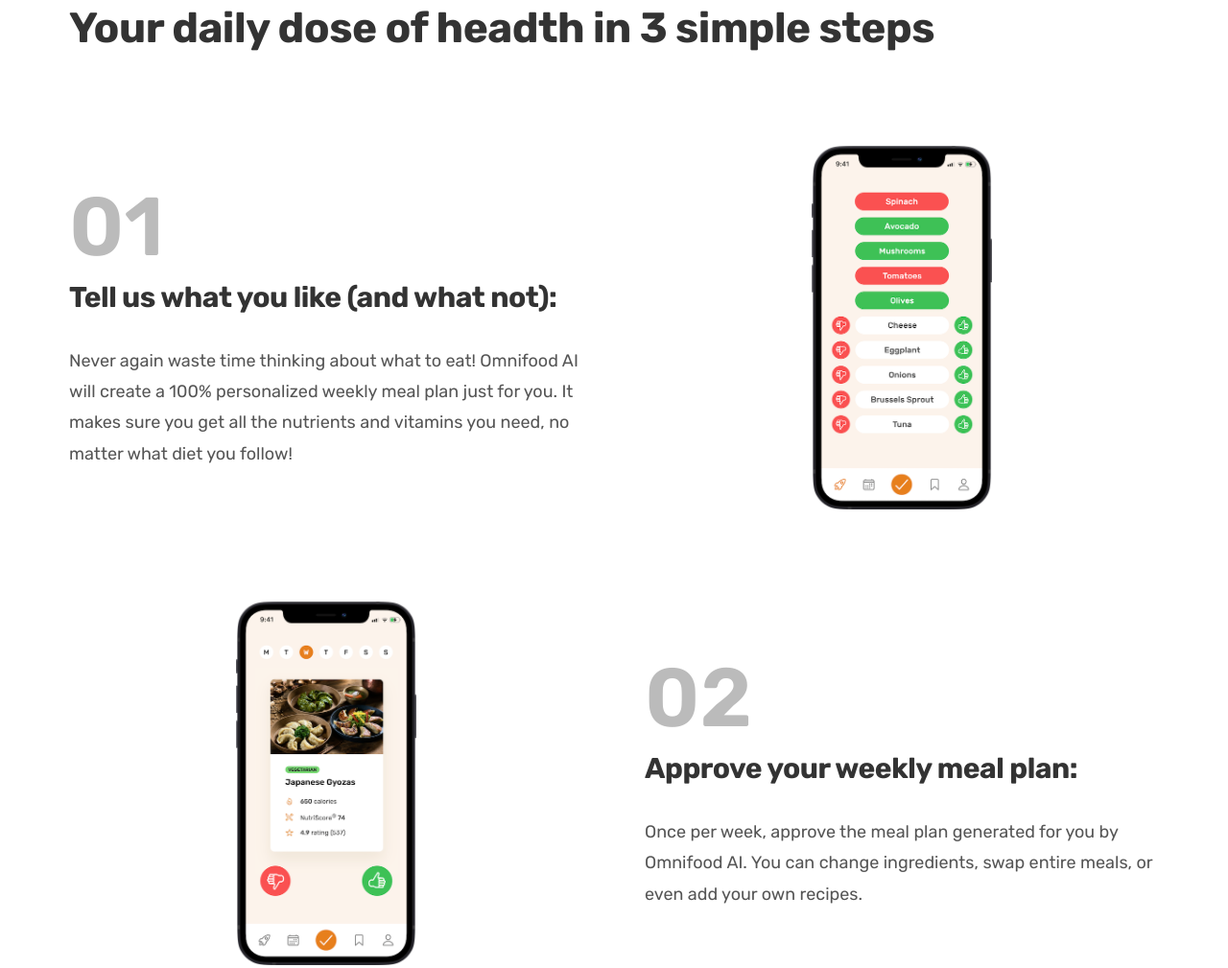
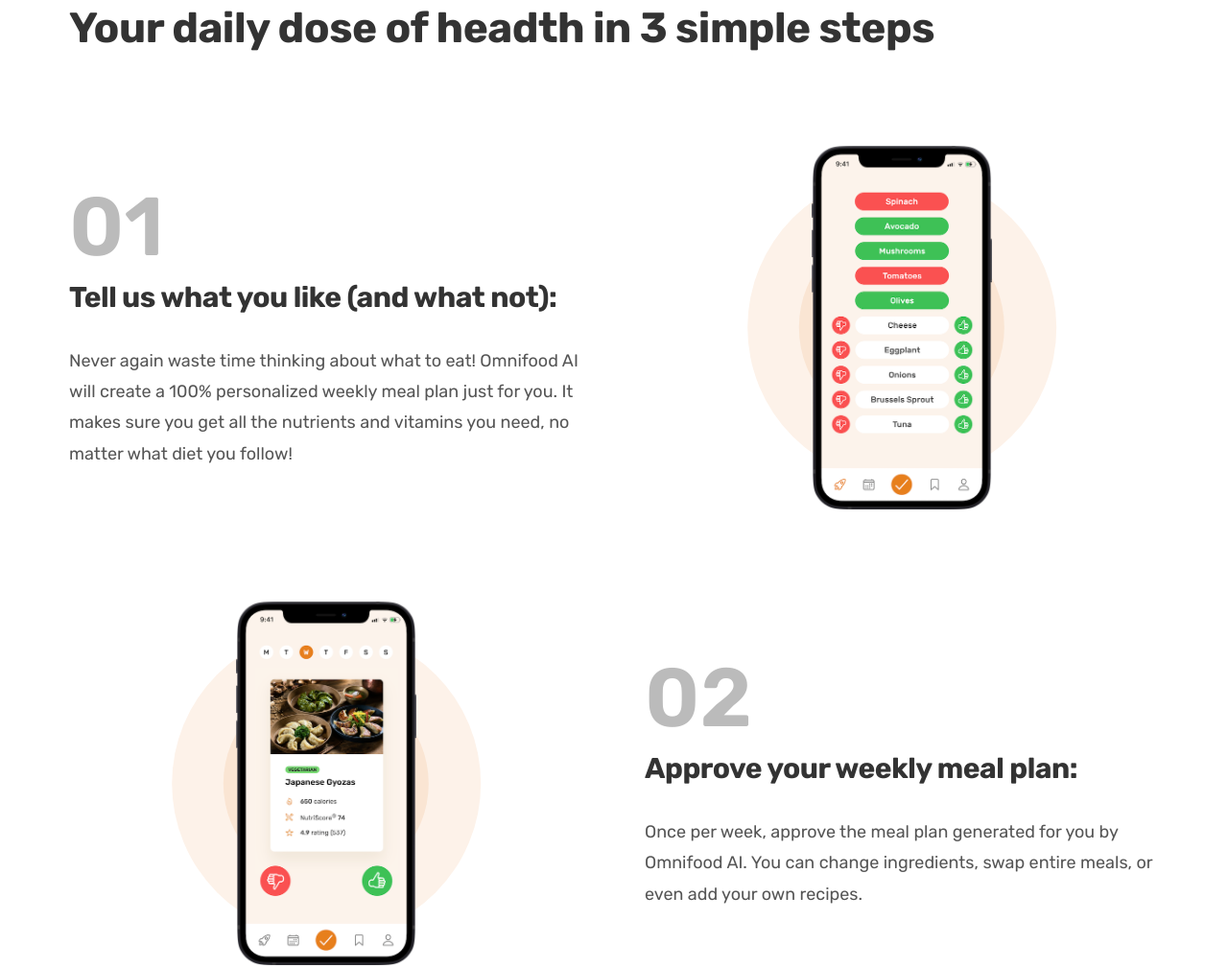
Before and after one commit to VictorHGH/Web_responsive_course, a website built with Vite: page 07-Omnifood-Desktop/index.html in a window 1280 px wide. Shown: the part 885-1894 px from the top of the page at 96% size. Built offline with nearby package versions, Linux system fonts and the light colour scheme.

Commit message:
[Finished] "How it works" section

```diff
--- a/07-Omnifood-Desktop/css/style.css
+++ b/07-Omnifood-Desktop/css/style.css
@@ -25,7 +25,9 @@
 --02 COLOR SYSTEM
 
   - Primary color: #eg7e22
-  - Tints: #fdf2e9
+  - Tints:
+    #fdf2e9
+    #fae5d3
   - Shades: #cf711f
   - Grays:
   #555
@@ -209,11 +211,37 @@
 }
 
 .step-img-box {
+  position: relative;
   display: flex;
   align-items: center;
   justify-content: center;
 }
 
+.step-img-box::before,
+.step-img-box::after {
+  content: "";
+  display: block;
+  border-radius: 50%;
+  position: absolute;
+  top: 50%;
+  left: 50%;
+  transform: translate(-50%, -50%);
+}
+
+.step-img-box::before {
+  width: 60%;
+  background-color: #fdf2e9;
+  padding-bottom: 60%;
+  z-index: -2;
+}
+
+.step-img-box::after {
+  width: 40%;
+  padding-bottom: 40%;
+  background-color: #fae5d3;
+  z-index: -1;
+}
+
 .step-img {
   width: 35%;
 }
```
